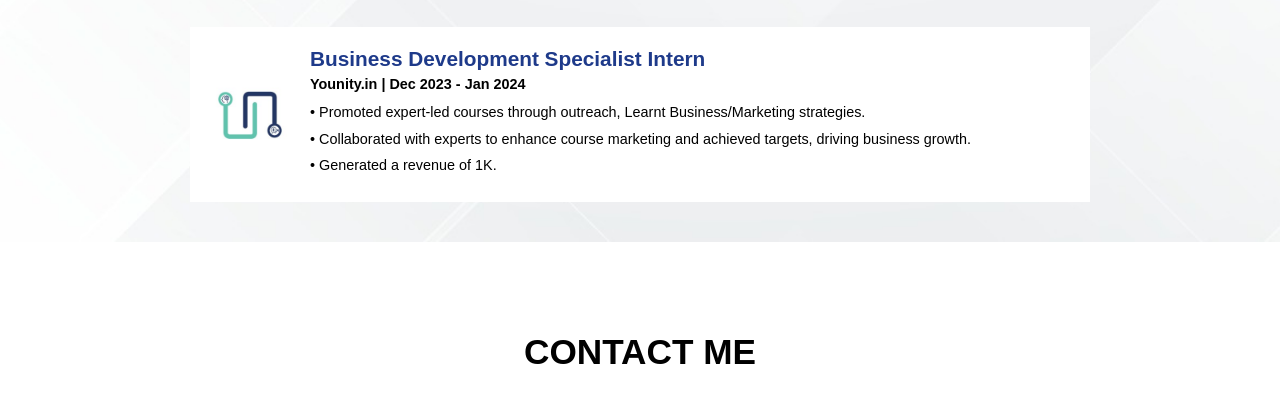
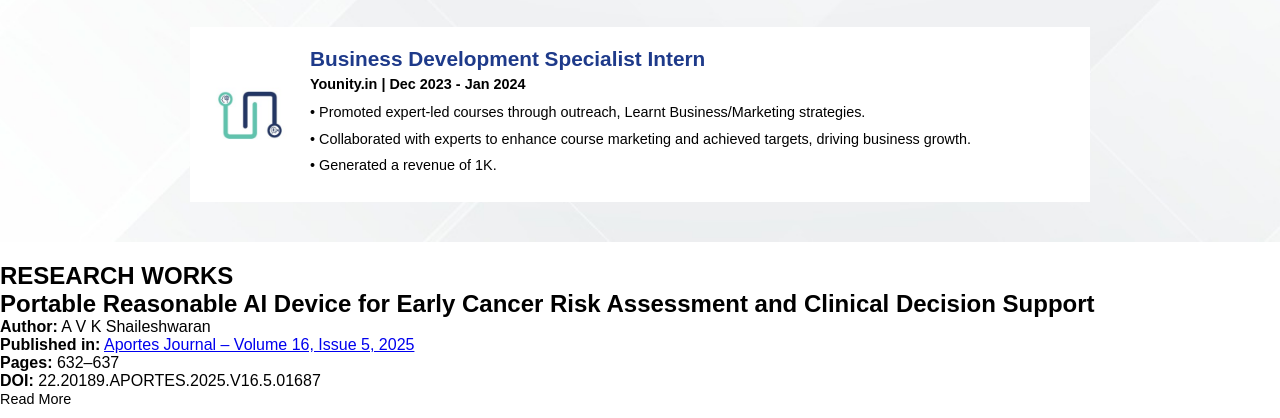
Before and after one commit to Shaileshwaranavk/Portfolio, a plain HTML site: page index.html in a window 1280 px wide. Shown: the part 3745-4163 px from the top of the page. Drawn offline with Linux system fonts and the light colour scheme.

Commit message:
Update index.html

```diff
--- a/index.html
+++ b/index.html
@@ -195,6 +195,22 @@
             </div>
         </div>
     </section>
+    <section class="research" id="research">
+  <h1>RESEARCH WORKS</h1>
+  <div class="research-container">
+    <div class="research-item">
+      <div class="research-content">
+        <h2>Portable Reasonable AI Device for Early Cancer Risk Assessment and Clinical Decision Support</h2>
+        <p><strong>Author:</strong> A V K Shaileshwaran</p>
+        <p><strong>Published in:</strong> <a href="https://aportesjournal.com/volume-16-issue-5-2025/" target="_blank">Aportes Journal – Volume 16, Issue 5, 2025</a></p>
+        <p><strong>Pages:</strong> 632–637</p>
+        <p><strong>DOI:</strong> 22.20189.APORTES.2025.V16.5.01687</p>
+        <a class="btn" href="https://aportesjournal.com/volume-16-issue-5-2025/" target="_blank">Read More</a>
+      </div>
+    </div>
+  </div>
+</section>
+
 
     <section class="contact" id="contact">
         <h1>Contact Me</h1>
```
